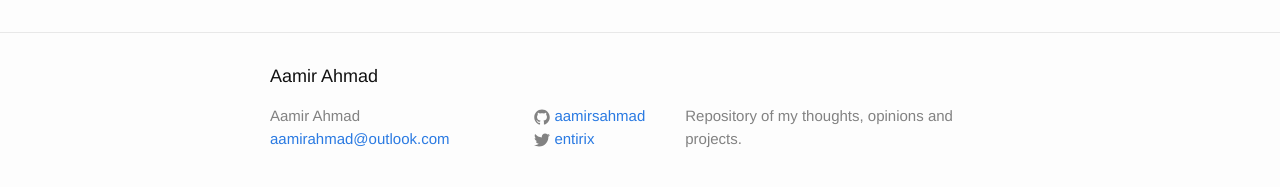
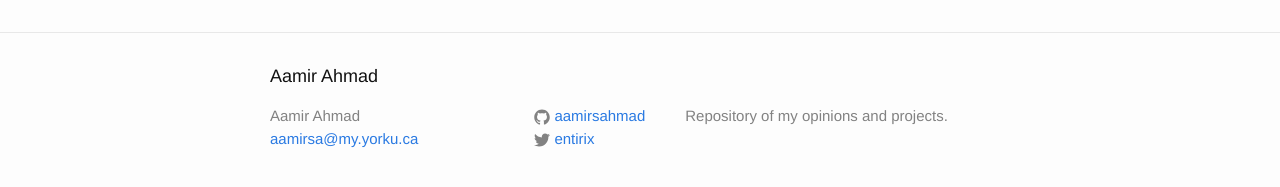
Before and after one commit to aamirsahmad/jekyllblog, a Jekyll site: the page built from about.md, in a window 1280 px wide. Shown: the part 318-505 px from the top of the page. Built offline with Jekyll 4.4.1, drawn with Linux system fonts in a browser that asks for light colours.

Commit message:
change config file

```diff
--- a/_config.yml
+++ b/_config.yml
@@ -7,9 +7,9 @@
 
 # Site settings
 title: Aamir Ahmad
-email: aamirahmad@outlook.com
+email: aamirsa@my.yorku.ca
 description: > # this means to ignore newlines until "baseurl:"
-  Repository of my thoughts, opinions and projects.
+  Repository of my opinions and projects.
 baseurl: "" # the subpath of your site, e.g. /blog
 url: "http://aamirsahmad.github.io" # the base hostname & protocol for your site
 twitter_username: entirix
```
Also changed, not shown: 5 other files.
